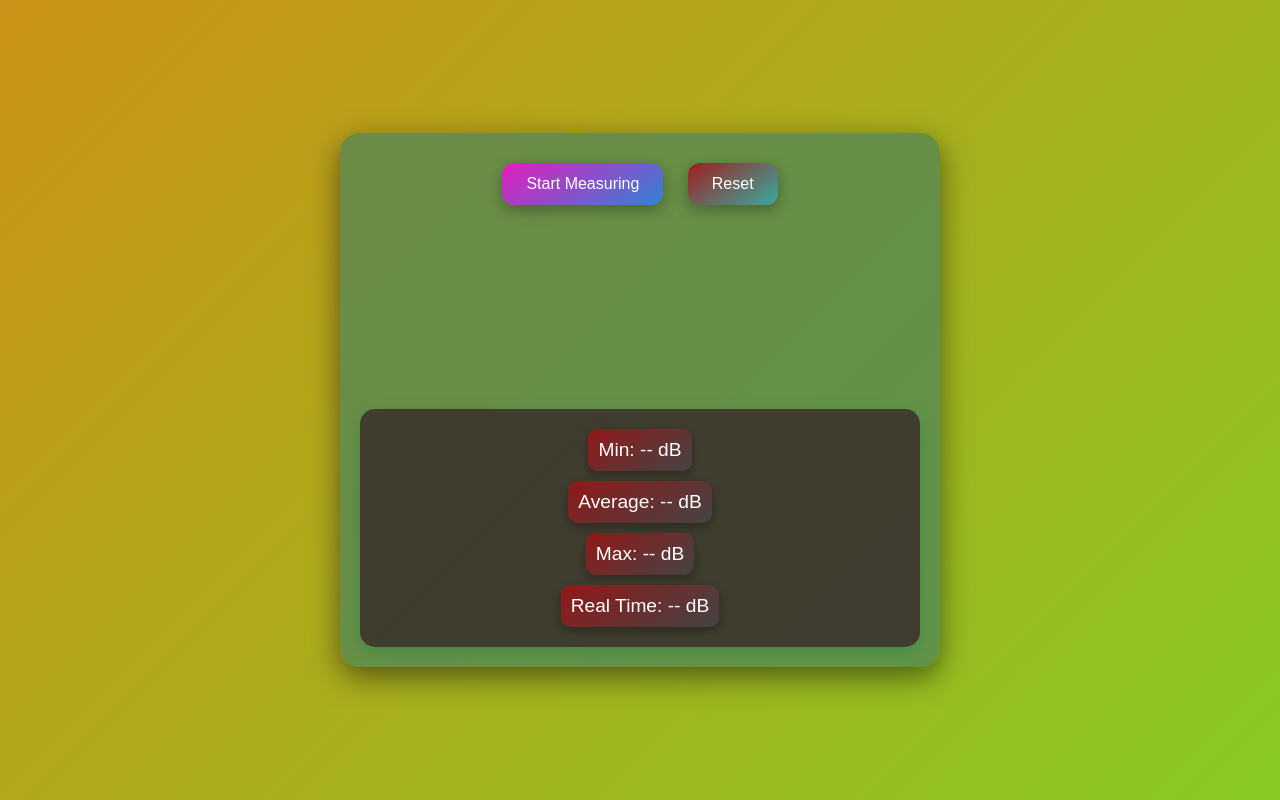
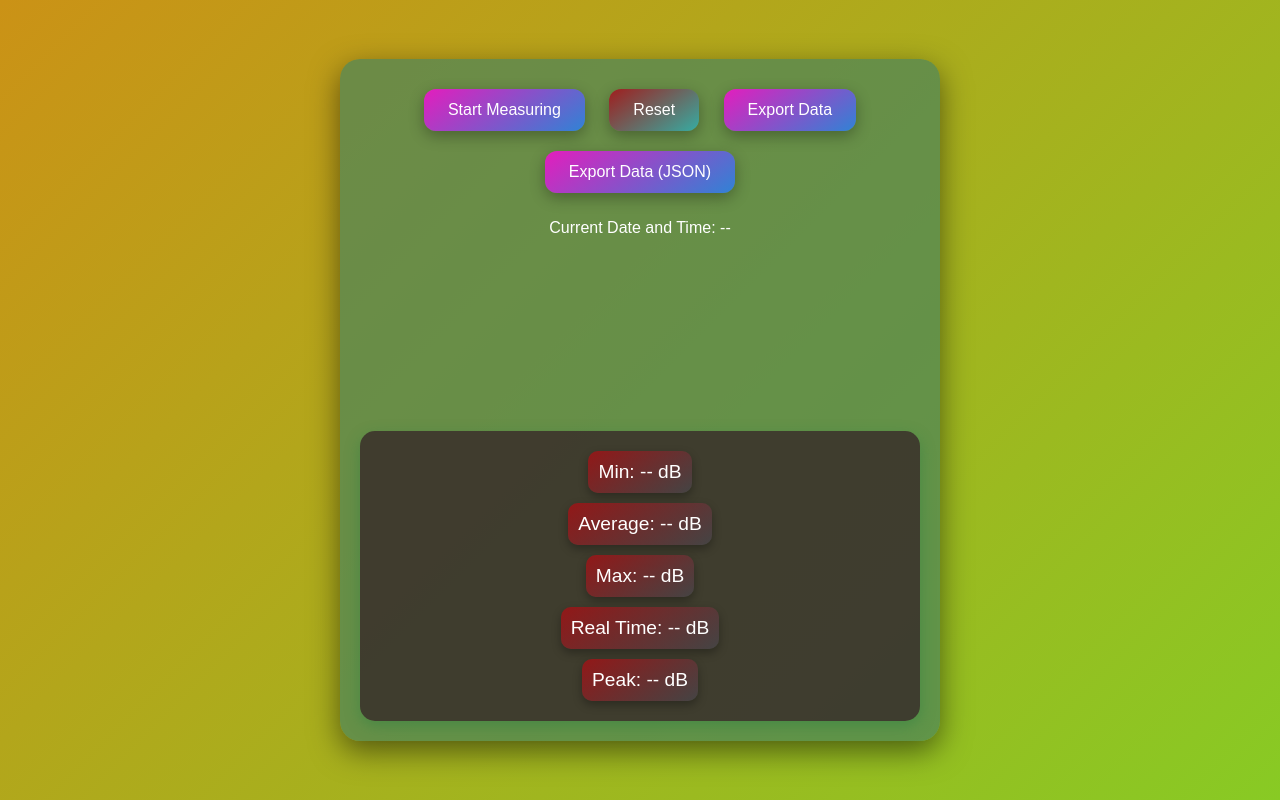
Before and after one commit to NawazMalick/noisemeasure.com, a plain HTML site: page index.html in a window 1280 px wide. Drawn offline with Linux system fonts and the light colour scheme.

Commit message:
Update index.html

```diff
--- a/index.html
+++ b/index.html
@@ -13,11 +13,20 @@
 
         <!-- 3D Reset Button -->
         <button id="resetButton" class="reset-button">Reset</button>
+        <!-- Export Button -->
+<button id="exportButton" class="start-button">Export Data</button>
+<!-- Export JSON Button -->
+<button id="exportJSONButton" class="start-button">Export Data (JSON)</button>
+<!-- Date and Time Display -->
+<div class="date-time">
+    <p>Current Date and Time: <span id="dateTime">--</span></p>
+</div>
 
-        <!-- Circular Gauge -->
-        <div class="gauge">
-            <canvas id="gaugeCanvas"></canvas>
-        </div>
+      <!-- Circular Gauge -->
+<div class="gauge">
+    <canvas id="gaugeCanvas"></canvas>
+</div>
+
 
         <!-- Noise Level Display -->
         <div class="noise-values">
@@ -25,6 +34,7 @@
             <p>Average: <span id="avgValue">--</span> dB</p>
             <p>Max: <span id="maxValue">--</span> dB</p>
             <p>Real Time: <span id="currentValue">--</span> dB</p>
+            <p>Peak: <span id="peakValue">--</span> dB</p>
         </div>
     </div>
 
```
